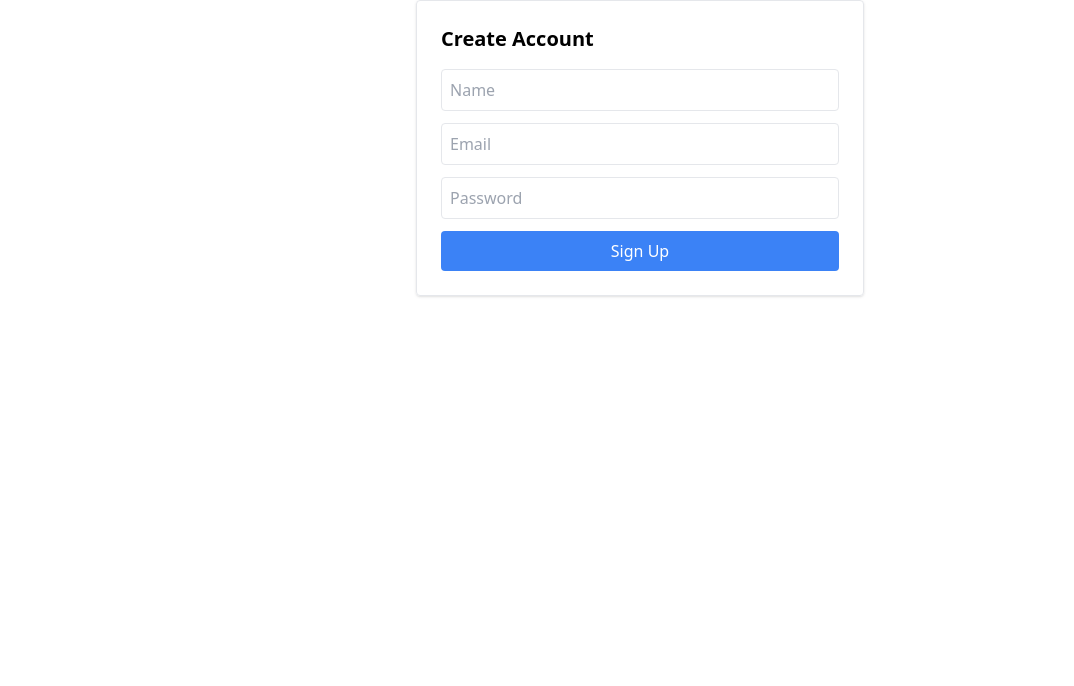
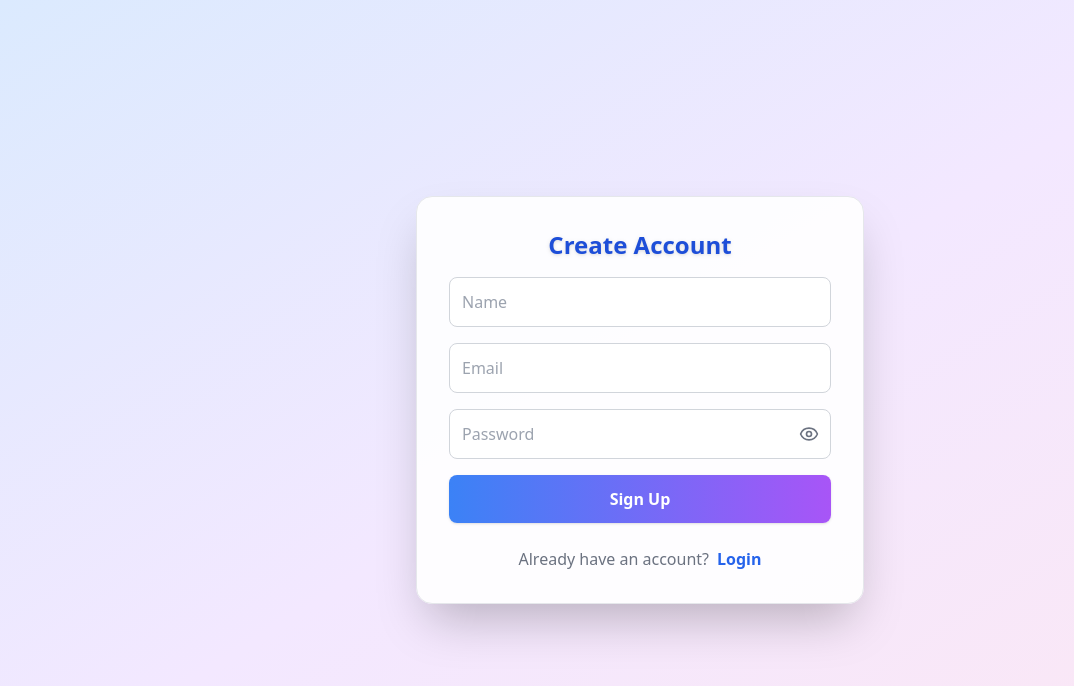
Before and after one commit to DEVESH1709/Transcript_Summarize_App_Frontend, a React (Vite) app: page /signup in a window 1280 px wide. Shown: the top 686 px of the page, without its empty margins (0-1074 px from the left). Built offline with nearby package versions, Linux system fonts and the light colour scheme.

Commit message:
chore: remove unused imports and clean up component files

```diff
--- a/src/App.jsx
+++ b/src/App.jsx
@@ -1,14 +1,89 @@
-import { useState } from 'react';
-import FileUpload from './components/FileUpload';
-import PromptInput from './components/PromptInput';
-import SummaryEditor from './components/SummaryEditor';
-import EmailForm from './components/EmailForm';
-import { Loader2 } from "lucide-react"; // optional spinner icon
+// import { useState } from 'react';
+// import FileUpload from './components/FileUpload';
+// import PromptInput from './components/PromptInput';
+// import SummaryEditor from './components/SummaryEditor';
+// import EmailForm from './components/EmailForm';
+// import { Loader2 } from "lucide-react"; // optional spinner icon
 
-function App() {
-  const [transcript, setTranscript] = useState('');
-  const [prompt, setPrompt] = useState('');
-  const [summary, setSummary] = useState('');
+// function App() {
+//   const [transcript, setTranscript] = useState('');
+//   const [prompt, setPrompt] = useState('');
+//   const [summary, setSummary] = useState('');
+//   const [loading, setLoading] = useState(false);
+
+//   const generateSummary = async () => {
+//     setLoading(true);
+//     try {
+//       const token = localStorage.getItem("token");
+//       const response = await fetch(`${import.meta.env.VITE_API_URL}/api/summarize`, {
+//         method: 'POST',
+//         headers: { 'Content-Type': 'application/json', 'Authorization': `Bearer ${token}` },
+//         body: JSON.stringify({ transcript, prompt })
+//       });
+//       const data = await response.json();
+//       setSummary(data.summary);
+//     } catch (err) {
+//       console.error(err);
+//       alert('Error generating summary');
+//     }
+//     setLoading(false);
+//   };
+
+//   return (
+//     <div className="min-h-screen bg-gradient-to-br from-gray-50 to-gray-100 flex flex-col items-center justify-start py-10 px-4">
+//       <h1 className="text-3xl font-extrabold text-gray-800 mb-8 text-center">
+//         Transcript <span className="text-blue-600">Summarizer</span>
+//       </h1>
+
+//       <div className="w-full max-w-3xl bg-white rounded-2xl shadow-lg p-6 space-y-6">
+//         <FileUpload onFileLoaded={text => setTranscript(text)} />
+
+//         <PromptInput prompt={prompt} setPrompt={setPrompt} />
+
+//         <button
+//           onClick={generateSummary}
+//           disabled={loading}
+//           className={`w-full flex items-center justify-center gap-2 px-4 py-3 rounded-xl font-semibold transition
+//             ${loading ? "bg-blue-400 cursor-not-allowed" : "bg-blue-600 hover:bg-blue-700"}
+//             text-white shadow-md`}
+//         >
+//           {loading ? (
+//             <>
+//               <Loader2 className="w-5 h-5 animate-spin" />
+//               Generating...
+//             </>
+//           ) : (
+//             "✨ Generate Summary"
+//           )}
+//         </button>
+
+//         {summary && (
+//           <div className="space-y-6">
+//             <SummaryEditor summary={summary} setSummary={setSummary} />
+//             <EmailForm summary={summary} />
+//           </div>
+//         )}
+//       </div>
+//     </div>
+//   );
+// }
+
+// export default App;
+import { useState } from "react";
+import { BrowserRouter, Routes, Route } from "react-router-dom";
+import FileUpload from "./components/FileUpload";
+import PromptInput from "./components/PromptInput";
+import SummaryEditor from "./components/SummaryEditor";
+import EmailForm from "./components/EmailForm";
+import Login from "./components/Login";
+import Signup from "./components/Signup";
+import PrivateRoute from "./components/PrivateRoute";
+import { Loader2 } from "lucide-react";
+
+function Summarizer() {
+  const [transcript, setTranscript] = useState("");
+  const [prompt, setPrompt] = useState("");
+  const [summary, setSummary] = useState("");
   const [loading, setLoading] = useState(false);
 
   const generateSummary = async () => {
@@ -16,28 +91,44 @@ function App() {
     try {
       const token = localStorage.getItem("token");
       const response = await fetch(`${import.meta.env.VITE_API_URL}/api/summarize`, {
-        method: 'POST',
-        headers: { 'Content-Type': 'application/json', 'Authorization': `Bearer ${token}` },
-        body: JSON.stringify({ transcript, prompt })
+        method: "POST",
+        headers: {
+          "Content-Type": "application/json",
+          Authorization: `Bearer ${token}`,
+        },
+        body: JSON.stringify({ transcript, prompt }),
       });
       const data = await response.json();
       setSummary(data.summary);
     } catch (err) {
       console.error(err);
-      alert('Error generating summary');
+      alert("Error generating summary");
     }
     setLoading(false);
   };
 
+  const handleLogout = () => {
+    localStorage.removeItem("token");
+    localStorage.removeItem("user");
+    window.location.href = "/login";
+  };
+
   return (
     <div className="min-h-screen bg-gradient-to-br from-gray-50 to-gray-100 flex flex-col items-center justify-start py-10 px-4">
-      <h1 className="text-3xl font-extrabold text-gray-800 mb-8 text-center">
-        Transcript <span className="text-blue-600">Summarizer</span>
-      </h1>
+      <div className="w-full flex justify-between items-center mb-6 max-w-3xl">
+        <h1 className="text-3xl font-extrabold text-gray-800 text-center">
+          Transcript <span className="text-blue-600">Summarizer</span>
+        </h1>
+        <button
+          onClick={handleLogout}
+          className="bg-red-500 text-white px-4 py-2 rounded-lg hover:bg-red-600"
+        >
+          Logout
+        </button>
+      </div>
 
       <div className="w-full max-w-3xl bg-white rounded-2xl shadow-lg p-6 space-y-6">
-        <FileUpload onFileLoaded={text => setTranscript(text)} />
-
+        <FileUpload onFileLoaded={(text) => setTranscript(text)} />
         <PromptInput prompt={prompt} setPrompt={setPrompt} />
 
         <button
@@ -68,4 +159,23 @@ function App() {
   );
 }
 
-export default App;
+export default function App() {
+  return (
+    <BrowserRouter>
+      <Routes>
+        <Route path="/login" element={<Login />} />
+        <Route path="/signup" element={<Signup />} />
+
+        {/* Protected route */}
+        <Route
+          path="/"
+          element={
+            <PrivateRoute>
+              <Summarizer />
+            </PrivateRoute>
+          }
+        />
+      </Routes>
+    </BrowserRouter>
+  );
+}
--- a/src/components/Login.jsx
+++ b/src/components/Login.jsx
@@ -1,14 +1,15 @@
 import { useState } from "react";
+import { Link, useNavigate } from "react-router-dom";
 
 export default function Login() {
   const [email, setEmail] = useState("");
   const [password, setPassword] = useState("");
   const [message, setMessage] = useState("");
+  const navigate = useNavigate();
 
   const handleLogin = async (e) => {
     e.preventDefault();
     setMessage("Logging in...");
-
     try {
       const response = await fetch(`${import.meta.env.VITE_API_URL}/api/auth/login`, {
         method: "POST",
@@ -20,7 +21,7 @@ export default function Login() {
         localStorage.setItem("token", data.token);
         localStorage.setItem("user", JSON.stringify(data.user));
         setMessage("Login successful! Redirecting...");
-        window.location.href = "/"; // redirect to home/dashboard
+        setTimeout(() => navigate("/"), 1000);
       } else {
         setMessage(data.error || "Login failed");
       }
@@ -30,13 +31,14 @@ export default function Login() {
   };
 
   return (
-    <div className="max-w-md mx-auto p-6 border rounded shadow">
-      <h2 className="text-xl font-bold mb-4">Login</h2>
-      <form onSubmit={handleLogin} className="space-y-3">
+    <div className="min-h-screen flex items-center justify-center bg-gradient-to-br from-blue-100 via-purple-100 to-pink-100">
+      <div className="w-full max-w-md bg-white/90 rounded-2xl shadow-2xl p-8 border border-gray-200">
+        <h2 className="text-2xl font-extrabold text-center text-blue-700 mb-4 drop-shadow">Login</h2>
+        <form onSubmit={handleLogin} className="space-y-4">
           <input
             type="email"
             placeholder="Email"
-          className="w-full border p-2 rounded"
+            className="w-full border border-gray-300 p-3 rounded-lg focus:outline-none focus:ring-2 focus:ring-blue-400"
             value={email}
             onChange={(e) => setEmail(e.target.value)}
             required
@@ -44,19 +46,24 @@ export default function Login() {
           <input
             type="password"
             placeholder="Password"
-          className="w-full border p-2 rounded"
+            className="w-full border border-gray-300 p-3 rounded-lg focus:outline-none focus:ring-2 focus:ring-purple-400"
             value={password}
             onChange={(e) => setPassword(e.target.value)}
             required
           />
           <button
             type="submit"
-          className="w-full bg-green-500 text-white p-2 rounded hover:bg-green-600"
+            className="w-full bg-gradient-to-r from-blue-500 to-purple-500 text-white p-3 rounded-lg font-semibold shadow hover:from-blue-600 hover:to-purple-600 transition-all duration-200"
           >
             Login
           </button>
         </form>
-      {message && <p className="mt-3 text-sm">{message}</p>}
+        {message && <p className="mt-4 text-center text-sm text-gray-700">{message}</p>}
+        <div className="mt-6 text-center">
+          <span className="text-gray-500">Don't have an account?</span>
+          <Link to="/signup" className="ml-2 text-blue-600 hover:underline font-semibold">Sign Up</Link>
+        </div>
+      </div>
     </div>
   );
 }
--- a/src/components/Signup.jsx
+++ b/src/components/Signup.jsx
@@ -1,45 +1,48 @@
-import {useState} from "react";
+import { useState } from "react";
+import { Link } from "react-router-dom";
+import { Eye, EyeOff } from "lucide-react";
 
-export default function Signup(){
-    const [name,setName] = useState("");
-    const [email,setEmail] = useState("");
-    const [password,setPassword]= useState("");
-    const [message,setMessage] = useState("");
+export default function Signup() {
+  const [name, setName] = useState("");
+  const [email, setEmail] = useState("");
+  const [password, setPassword] = useState("");
+  const [showPassword, setShowPassword] = useState(false);
+  const [message, setMessage] = useState("");
 
-   const handleSignup = async(e)=>{
+  const handleSignup = async (e) => {
     e.preventDefault();
     setMessage("Creating Account");
-
-    try{
-        const response= await fetch(`${import.meta.env.VITE_API_URL}/api/auth/signup`,{
-            method:"POST",
-            headers:{
-                "Content-type":"application/json"
+    try {
+      const response = await fetch(`${import.meta.env.VITE_API_URL}/api/auth/signup`, {
+        method: "POST",
+        headers: {
+          "Content-type": "application/json",
         },
-            body:JSON.stringify({name,email,password}),
+        body: JSON.stringify({ name, email, password }),
       });
-        const data =  await response.json();
-
-        if(response.ok){
+      const data = await response.json();
+      if (response.ok) {
         setMessage("Account created successfully");
-            setName("");setEmail("");setPassword("");
-        }else{
+        setName("");
+        setEmail("");
+        setPassword("");
+      } else {
         setMessage(data.error || "Failed to create account");
       }
-    }catch(err){
+    } catch (err) {
       setMessage("Error creating account");
     }
-   }
-    return(
+  };
 
-
-          <div className="max-w-md mx-auto p-6 border rounded shadow">
-      <h2 className="text-xl font-bold mb-4">Create Account</h2>
-      <form onSubmit={handleSignup} className="space-y-3">
+  return (
+    <div className="min-h-screen flex items-center justify-center bg-gradient-to-br from-blue-100 via-purple-100 to-pink-100">
+      <div className="w-full max-w-md bg-white/90 rounded-2xl shadow-2xl p-8 border border-gray-200">
+        <h2 className="text-2xl font-extrabold text-center text-blue-700 mb-4 drop-shadow">Create Account</h2>
+        <form onSubmit={handleSignup} className="space-y-4">
           <input
             type="text"
             placeholder="Name"
-          className="w-full border p-2 rounded"
+            className="w-full border border-gray-300 p-3 rounded-lg focus:outline-none focus:ring-2 focus:ring-blue-400"
             value={name}
             onChange={(e) => setName(e.target.value)}
             required
@@ -47,28 +50,43 @@ export default function Signup(){
           <input
             type="email"
             placeholder="Email"
-          className="w-full border p-2 rounded"
+            className="w-full border border-gray-300 p-3 rounded-lg focus:outline-none focus:ring-2 focus:ring-blue-400"
             value={email}
             onChange={(e) => setEmail(e.target.value)}
             required
           />
+          <div className="relative">
             <input
-          type="password"
+              type={showPassword ? "text" : "password"}
               placeholder="Password"
-          className="w-full border p-2 rounded"
+              className="w-full border border-gray-300 p-3 rounded-lg focus:outline-none focus:ring-2 focus:ring-purple-400 pr-10"
               value={password}
               onChange={(e) => setPassword(e.target.value)}
               required
             />
             <button
+              type="button"
+              className="absolute right-3 top-1/2 -translate-y-1/2 text-gray-500 hover:text-blue-600"
+              onClick={() => setShowPassword((prev) => !prev)}
+              tabIndex={-1}
+              aria-label={showPassword ? "Hide password" : "Show password"}
+            >
+              {showPassword ? <EyeOff size={20} /> : <Eye size={20} />}
+            </button>
+          </div>
+          <button
             type="submit"
-          className="w-full bg-blue-500 text-white p-2 rounded hover:bg-blue-600"
+            className="w-full bg-gradient-to-r from-blue-500 to-purple-500 text-white p-3 rounded-lg font-semibold shadow hover:from-blue-600 hover:to-purple-600 transition-all duration-200"
           >
             Sign Up
           </button>
         </form>
-      {message && <p className="mt-3 text-sm">{message}</p>}
+        {message && <p className="mt-4 text-center text-sm text-gray-700">{message}</p>}
+        <div className="mt-6 text-center">
+          <span className="text-gray-500">Already have an account?</span>
+          <Link to="/login" className="ml-2 text-blue-600 hover:underline font-semibold">Login</Link>
+        </div>
+      </div>
     </div>
   );
-
 }
--- a/src/main.jsx
+++ b/src/main.jsx
@@ -1,10 +1,10 @@
 import React from "react";
 import ReactDOM from "react-dom/client";
 import "./index.css";
-import AppRoutes from "./AppRoutes";
+import App from "./App";
 
 ReactDOM.createRoot(document.getElementById("root")).render(
   <React.StrictMode>
-    <AppRoutes />
+    <App />
   </React.StrictMode>
 );
```
Lines whose indentation alone changed are shown as unchanged.
